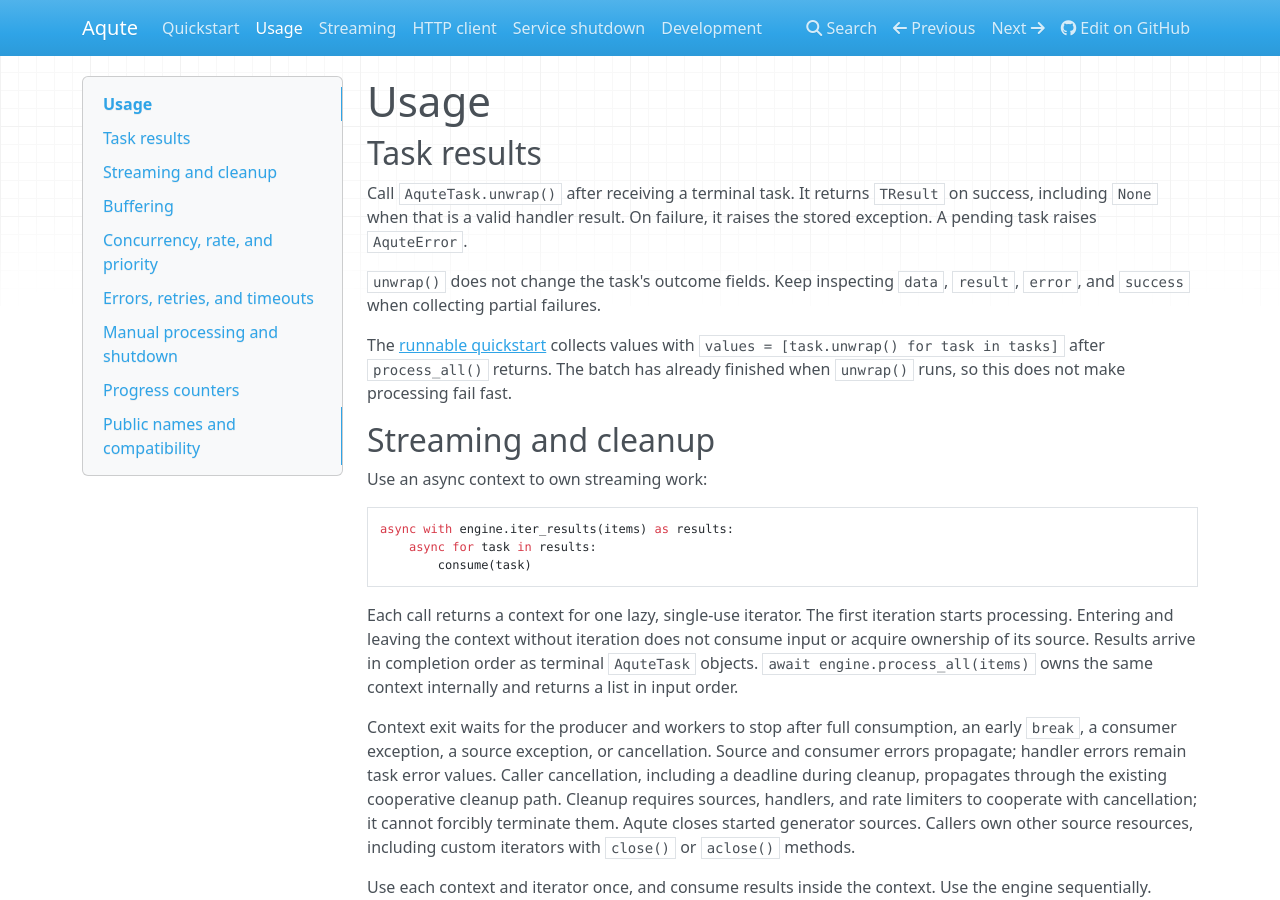
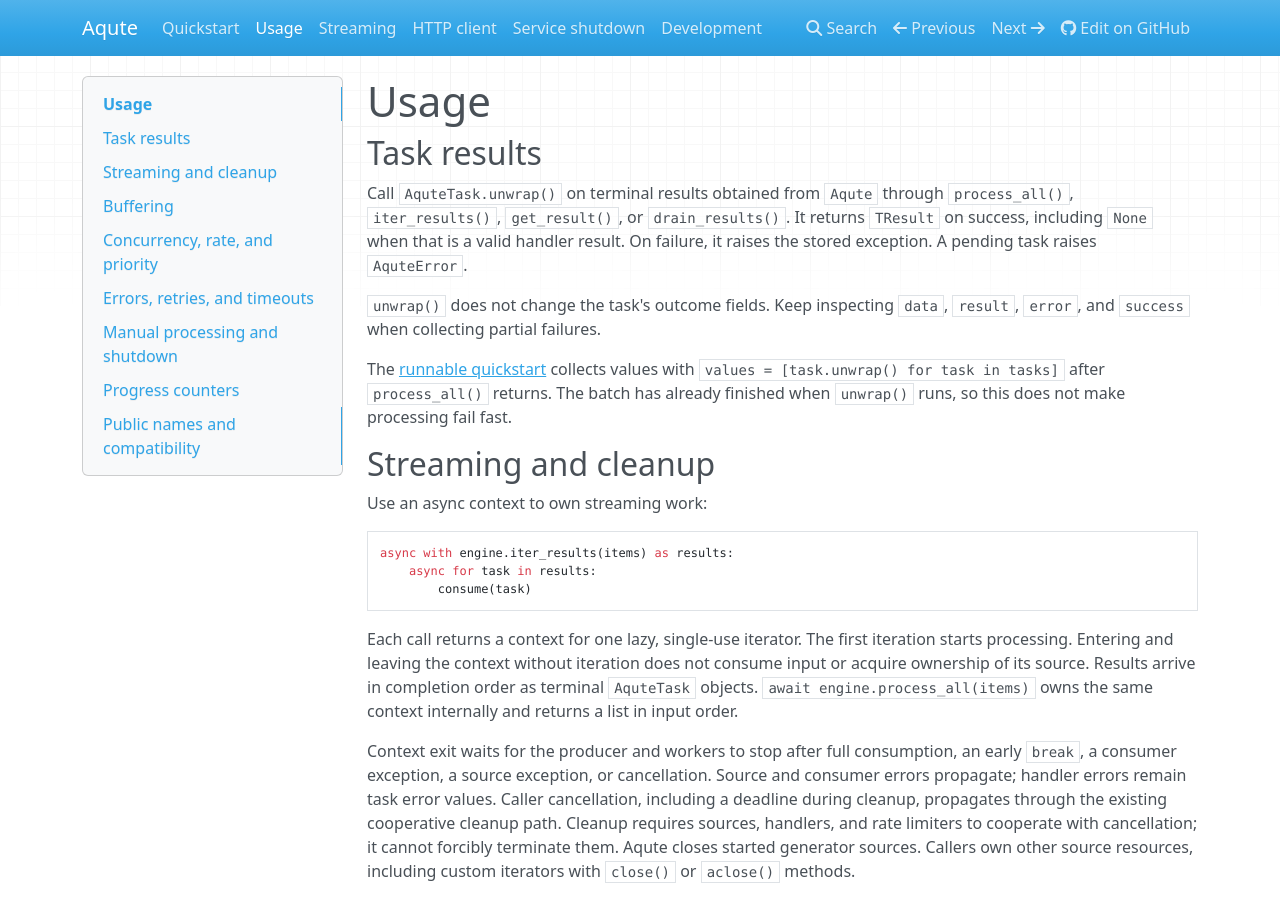
Before and after one commit to insomnes/aqute, an MkDocs documentation site: the page built from docs/usage.md, in a window 1280 px wide and 900 px high. Built offline with MkDocs 1.6.1, drawn with Linux system fonts in a browser that asks for light colours; nearby versions of some CDN libraries; some of the changed text lies outside the part shown.

Commit message:
docs: scope unwrap guidance to engine results

```diff
--- a/docs/usage.md
+++ b/docs/usage.md
@@ -2,9 +2,10 @@
 
 ## Task results
 
-Call `AquteTask.unwrap()` after receiving a terminal task. It returns `TResult`
-on success, including `None` when that is a valid handler result. On failure, it
-raises the stored exception. A pending task raises `AquteError`.
+Call `AquteTask.unwrap()` on terminal results obtained from `Aqute` through
+`process_all()`, `iter_results()`, `get_result()`, or `drain_results()`. It returns
+`TResult` on success, including `None` when that is a valid handler result.
+On failure, it raises the stored exception. A pending task raises `AquteError`.
 
 `unwrap()` does not change the task's outcome fields. Keep inspecting `data`,
 `result`, `error`, and `success` when collecting partial failures.
@@ -163,6 +164,10 @@ retained results before using a helper again. For lower-level worker queues,
 `get_handled_task()`, `finalize()`, and `stop()`. Consume finite result queues while
 waiting for `finalize()`.
 
+Inspect `error` and `result` on tasks returned directly by `Foreman`. It does not
+set `success`; `unwrap()` requires the engine's terminal success flag to return
+a value.
+
 ## Progress counters
 
 `engine.counters` returns an immutable `AquteCounters` snapshot for the current run.
```
